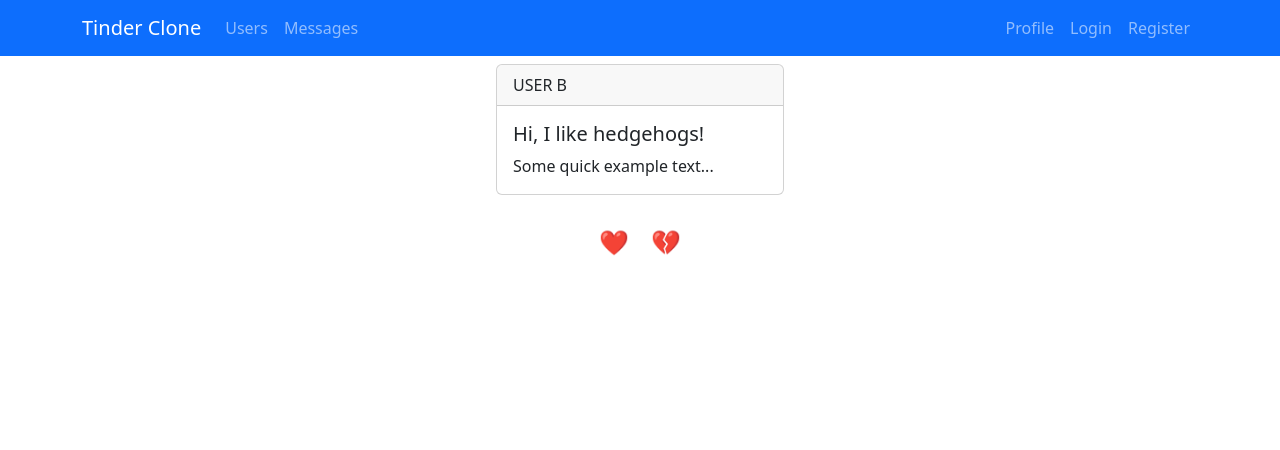
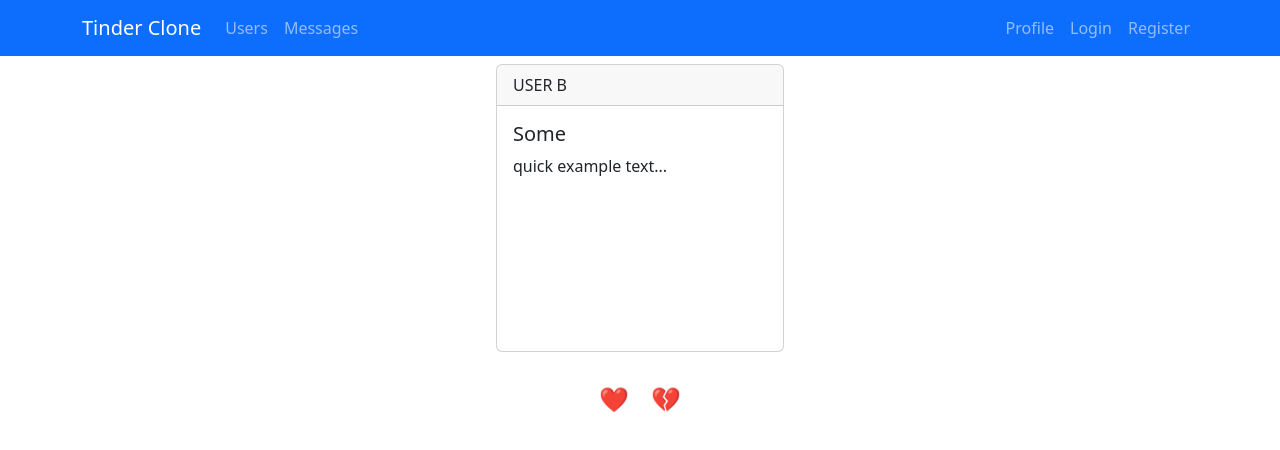
Before and after one commit to JaakkoLipp/AWP-Project, a React (Create React App) app in the folder client/: page / in a window 1280 px wide. Shown: the top 450 px of the page. Built offline with nearby package versions, Linux system fonts and the light colour scheme.

Commit message:
Update UserCard component and User model

```diff
--- a/client/src/components/UserCard.js
+++ b/client/src/components/UserCard.js
@@ -3,11 +3,16 @@ import { Card } from "react-bootstrap";
 
 function UserCard({ username, bio }) {
   return (
-    <Card style={{ width: "18rem" }} className="mb-2">
+    <Card style={{ width: "18rem", height: "18rem" }} className="mb-2">
       <Card.Header>{username}</Card.Header>
       <Card.Body>
-        <Card.Title>Hi, I like hedgehogs!</Card.Title>
-        <Card.Text>{bio}</Card.Text>
+        <Card.Title>{bio.split(/[\n\s]/)[0]}</Card.Title>
+        <Card.Text>
+          {bio
+            .split(/[\n\s]/)
+            .slice(1)
+            .join(" ")}
+        </Card.Text>
       </Card.Body>
     </Card>
   );
```
Also changed, not shown: 1 other file (tests, documents, lock files or other folders).
